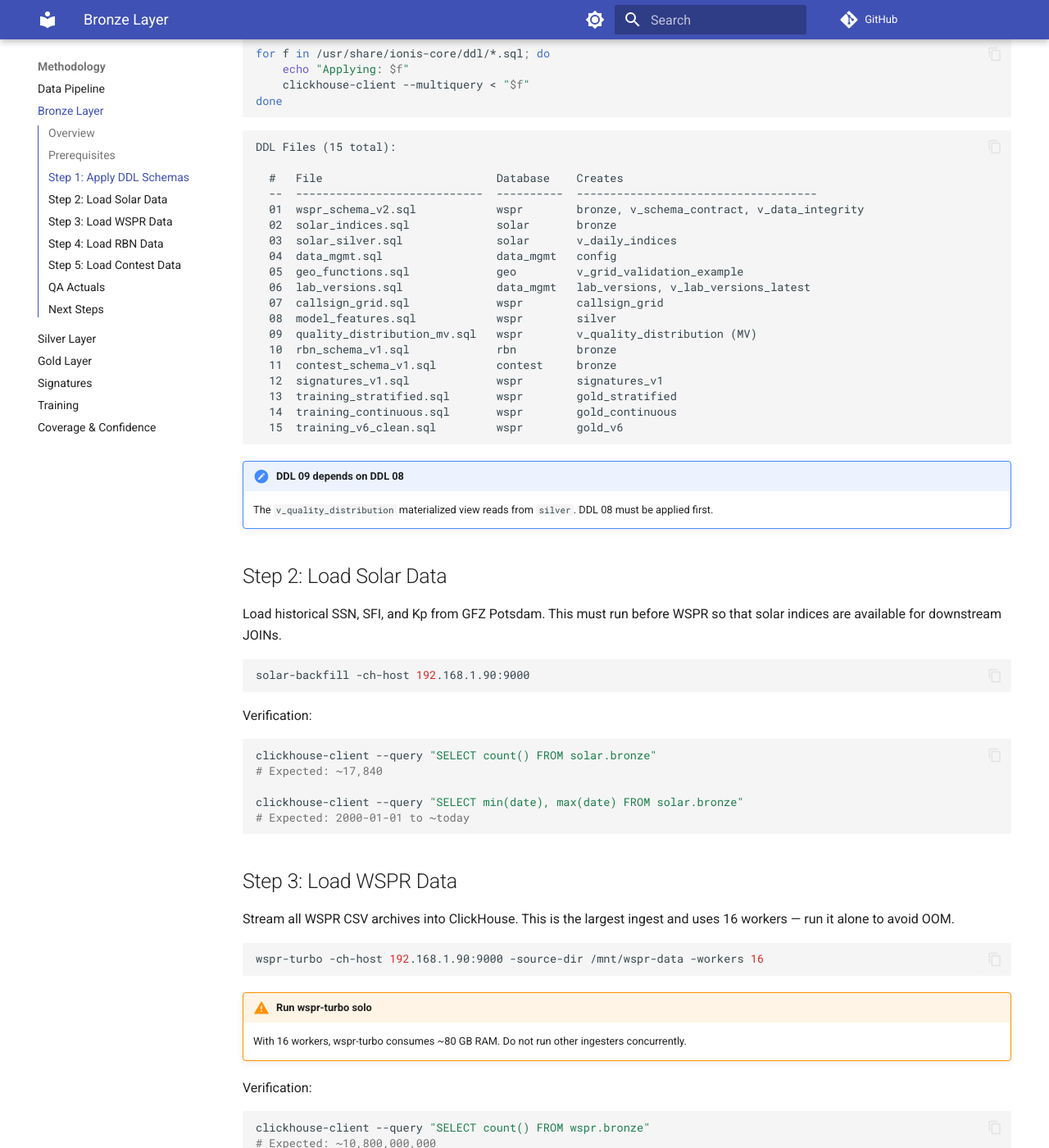
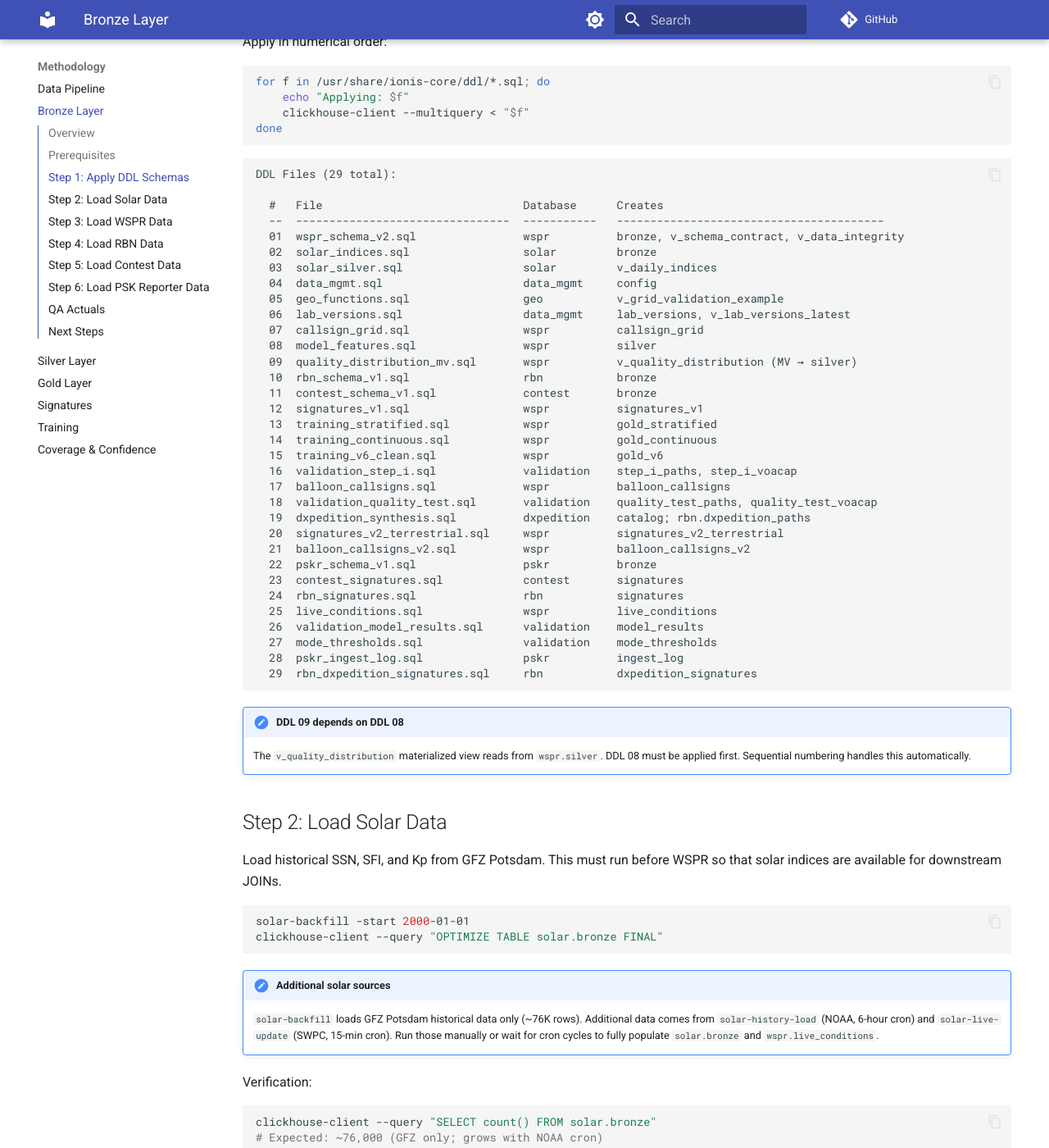
Before and after one commit to IONIS-AI/ionis-docs, an MkDocs documentation site: the page built from docs/methodology/bronze_stack.md, in a window 1280 px wide and 1400 px high, scrolled down 909 px. Shown: the whole window at 82% size. Built offline with MkDocs 1.6.1 and Material for MkDocs 9.7.7, drawn with Linux system fonts in a browser that asks for light colours; comment, search, counter and statistics services are not loaded; some of the changed text lies outside the part shown.

Commit message:
docs: update bronze_stack.md DDL inventory from 15 to 29 files
The DDL inventory was stale — listed only the original 15 files when
ionis-core v3.0.2 ships 29. Updates:
- Full 29-file DDL inventory with database and object mapping
- Add /mnt/pskr-data to prerequisites
- Add Step 6: PSK Reporter ingest
- Fix solar-backfill command to match POST-MIGRATION-PLAN
- Update solar.bronze expected count from ~17K to ~76K (GFZ full)
- Add pskr.bronze to QA actuals table

Co-Authored-By: Claude Opus 4.6 <noreply@anthropic.com>

````diff
--- a/docs/methodology/bronze_stack.md
+++ b/docs/methodology/bronze_stack.md
@@ -18,9 +18,10 @@ Bronze is self-contained — users who only need the dataset can stop here.
     - `/mnt/wspr-data` — WSPR raw CSV archives (.csv.gz)
     - `/mnt/contest-logs` — CQ + ARRL Cabrillo log files
     - `/mnt/rbn-data` — RBN daily ZIP archives
+    - `/mnt/pskr-data` — PSK Reporter MQTT collection (gzip JSONL)
 3. **RPM packages** installed (v3.0.2+):
-    - `ionis-core` — DDL schemas and population scripts
-    - `ionis-apps` — Go ingesters (wspr-turbo, rbn-ingest, contest-ingest, solar-backfill)
+    - `ionis-core` — DDL schemas (29 files) and population scripts (10 files)
+    - `ionis-apps` — Go ingesters (wspr-turbo, rbn-ingest, contest-ingest, solar-backfill, pskr-ingest)
 
 ## Step 1: Apply DDL Schemas
 
@@ -36,30 +37,45 @@ done
 ```
 
 ```text
-DDL Files (15 total):
+DDL Files (29 total):
 
-  #   File                          Database    Creates
-  --  ----------------------------  ----------  ------------------------------------
-  01  wspr_schema_v2.sql            wspr        bronze, v_schema_contract, v_data_integrity
-  02  solar_indices.sql             solar       bronze
-  03  solar_silver.sql              solar       v_daily_indices
-  04  data_mgmt.sql                 data_mgmt   config
-  05  geo_functions.sql             geo         v_grid_validation_example
-  06  lab_versions.sql              data_mgmt   lab_versions, v_lab_versions_latest
-  07  callsign_grid.sql             wspr        callsign_grid
-  08  model_features.sql            wspr        silver
-  09  quality_distribution_mv.sql   wspr        v_quality_distribution (MV)
-  10  rbn_schema_v1.sql             rbn         bronze
-  11  contest_schema_v1.sql         contest     bronze
-  12  signatures_v1.sql             wspr        signatures_v1
-  13  training_stratified.sql       wspr        gold_stratified
-  14  training_continuous.sql       wspr        gold_continuous
-  15  training_v6_clean.sql         wspr        gold_v6
+  #   File                              Database      Creates
+  --  --------------------------------  -----------   ----------------------------------------
+  01  wspr_schema_v2.sql                wspr          bronze, v_schema_contract, v_data_integrity
+  02  solar_indices.sql                 solar         bronze
+  03  solar_silver.sql                  solar         v_daily_indices
+  04  data_mgmt.sql                     data_mgmt     config
+  05  geo_functions.sql                 geo           v_grid_validation_example
+  06  lab_versions.sql                  data_mgmt     lab_versions, v_lab_versions_latest
+  07  callsign_grid.sql                 wspr          callsign_grid
+  08  model_features.sql                wspr          silver
+  09  quality_distribution_mv.sql       wspr          v_quality_distribution (MV → silver)
+  10  rbn_schema_v1.sql                 rbn           bronze
+  11  contest_schema_v1.sql             contest       bronze
+  12  signatures_v1.sql                 wspr          signatures_v1
+  13  training_stratified.sql           wspr          gold_stratified
+  14  training_continuous.sql           wspr          gold_continuous
+  15  training_v6_clean.sql             wspr          gold_v6
+  16  validation_step_i.sql             validation    step_i_paths, step_i_voacap
+  17  balloon_callsigns.sql             wspr          balloon_callsigns
+  18  validation_quality_test.sql       validation    quality_test_paths, quality_test_voacap
+  19  dxpedition_synthesis.sql          dxpedition    catalog; rbn.dxpedition_paths
+  20  signatures_v2_terrestrial.sql     wspr          signatures_v2_terrestrial
+  21  balloon_callsigns_v2.sql          wspr          balloon_callsigns_v2
+  22  pskr_schema_v1.sql                pskr          bronze
+  23  contest_signatures.sql            contest       signatures
+  24  rbn_signatures.sql                rbn           signatures
+  25  live_conditions.sql               wspr          live_conditions
+  26  validation_model_results.sql      validation    model_results
+  27  mode_thresholds.sql               validation    mode_thresholds
+  28  pskr_ingest_log.sql               pskr          ingest_log
+  29  rbn_dxpedition_signatures.sql     rbn           dxpedition_signatures
 ```
 
 !!! note "DDL 09 depends on DDL 08"
-    The `v_quality_distribution` materialized view reads from `silver`.
-    DDL 08 must be applied first.
+    The `v_quality_distribution` materialized view reads from `wspr.silver`.
+    DDL 08 must be applied first. Sequential numbering handles this
+    automatically.
 
 ## Step 2: Load Solar Data
 
@@ -67,14 +83,22 @@ Load historical SSN, SFI, and Kp from GFZ Potsdam. This must run before
 WSPR so that solar indices are available for downstream JOINs.
 
 ```bash
-solar-backfill -ch-host 192.168.1.90:9000
+solar-backfill -start 2000-01-01
+clickhouse-client --query "OPTIMIZE TABLE solar.bronze FINAL"
 ```
+
+!!! note "Additional solar sources"
+    `solar-backfill` loads GFZ Potsdam historical data only (~76K rows).
+    Additional data comes from `solar-history-load` (NOAA, 6-hour cron)
+    and `solar-live-update` (SWPC, 15-min cron). Run those manually or
+    wait for cron cycles to fully populate `solar.bronze` and
+    `wspr.live_conditions`.
 
 Verification:
 
 ```bash
 clickhouse-client --query "SELECT count() FROM solar.bronze"
-# Expected: ~17,840
+# Expected: ~76,000 (GFZ only; grows with NOAA cron)
 
 clickhouse-client --query "SELECT min(date), max(date) FROM solar.bronze"
 # Expected: 2000-01-01 to ~today
@@ -139,20 +163,36 @@ clickhouse-client --query "SELECT count() FROM wspr.callsign_grid FINAL"
 # Expected: ~38,500 (from contest enrichment)
 ```
 
+## Step 6: Load PSK Reporter Data
+
+Ingest collected PSK Reporter MQTT spots from gzip JSONL files.
+
+```bash
+pskr-ingest /mnt/pskr-data/
+```
+
+Verification:
+
+```bash
+clickhouse-client --query "SELECT count() FROM pskr.bronze"
+# Expected: varies (depends on collection window; ~26M spots/day since 2026-02-10)
+```
+
 ## QA Actuals
 
-Clean-slate rebuild on 9975WX (2026-02-07):
+Clean-slate rebuild on 9975WX (2026-02-13):
 
 ```text
 Table                Rows              Time     Throughput
 -------------------  ----------------  -------  ----------
+solar.bronze         76,000+           <1s      --
 wspr.bronze          10,798,087,395    8m13s    21.91 Mrps
-solar.bronze         17,840            <1s      --
 rbn.bronze           2,184,591,303     3m32s    10.30 Mrps
 contest.bronze       234,268,090       21m32s   --
+pskr.bronze          81,000,000+       varies   --
 wspr.callsign_grid   38,622            --       (contest enrichment)
 -------------------  ----------------  -------  ----------
-Total wall time      ~35 min (sequential)
+Total wall time      ~35 min (sequential, excluding pskr)
 ```
 
 ## Next Steps
````
